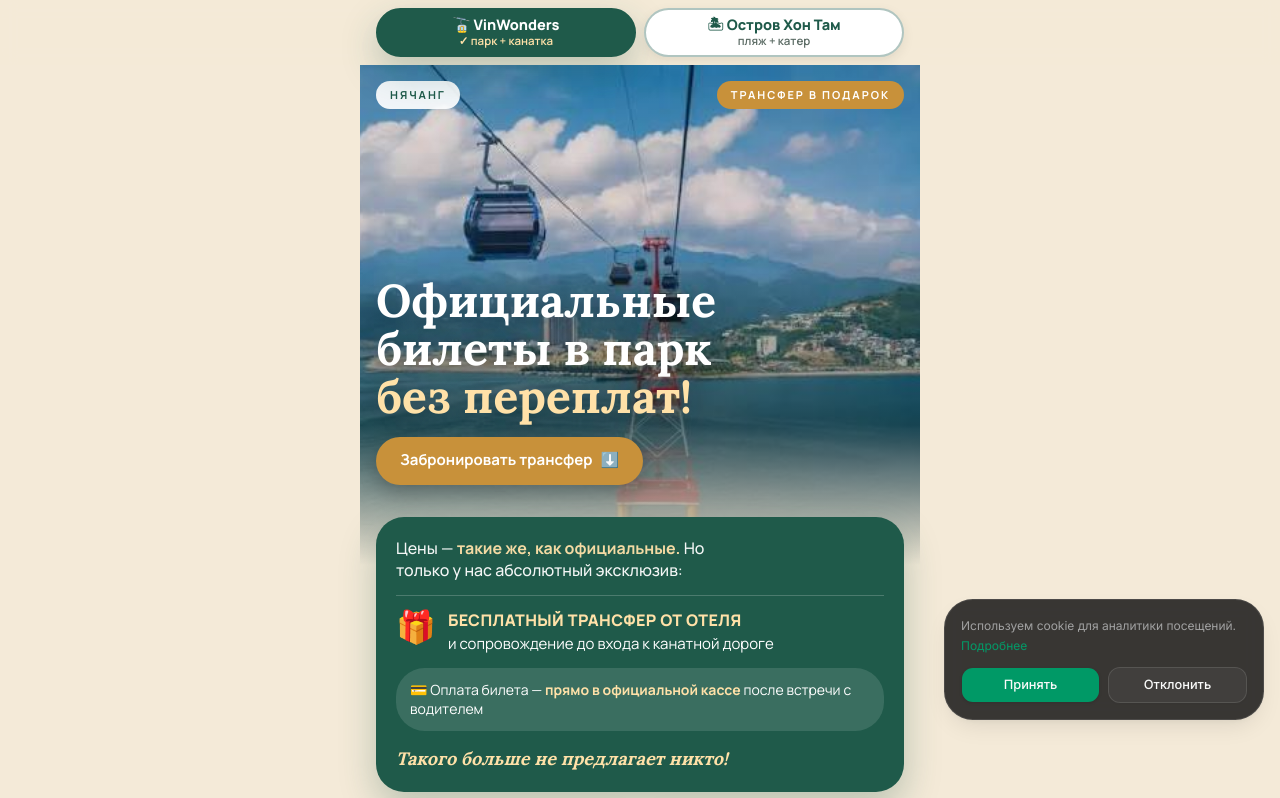
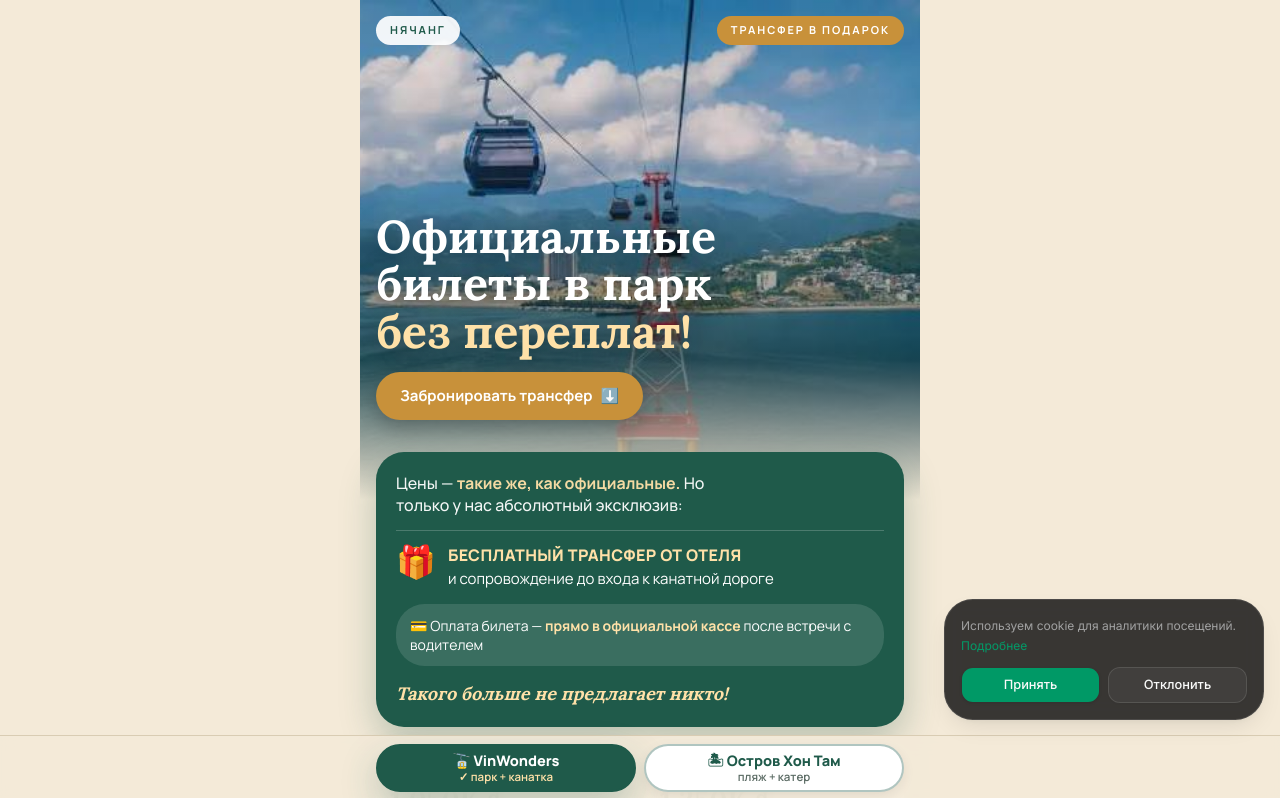
Before and after one commit to selezn777/victour, a Next.js app: page /park in a window 1280 px wide. Shown: the top 798 px of the page. Built offline with nearby package versions, Linux system fonts and the light colour scheme; no server answers; a web font is replaced by a local one.

Commit message:
/park: переключатель направлений — внизу экрана (под большой палец), прячется пока печатают в форме
Co-Authored-By: Claude Opus 5.5 <noreply@anthropic.com>

```diff
--- a/src/app/park/landing.tsx
+++ b/src/app/park/landing.tsx
@@ -1,6 +1,6 @@
 "use client"
 
-import { useEffect, useSyncExternalStore } from "react"
+import { useEffect, useState, useSyncExternalStore } from "react"
 import { BookingSection } from "./booking-section"
 import { DESTINATIONS, DESTINATION_ORDER, PARK_WHATSAPP, type DestinationId } from "./park-config"
 import { THEMES } from "./ui"
@@ -48,6 +48,22 @@ export function Landing({
     return () => clearTimeout(t)
   }, [destination])
 
+  // Пока турист печатает в форме, нижняя панель прячется — иначе на телефоне
+  // она всплывает над клавиатурой и закрывает поле
+  const [typing, setTyping] = useState(false)
+  useEffect(() => {
+    const isField = (t: EventTarget | null) =>
+      t instanceof HTMLElement && t.matches("input:not([type=time]):not([type=date]), textarea, select")
+    const onIn = (e: FocusEvent) => isField(e.target) && setTyping(true)
+    const onOut = () => setTyping(false)
+    document.addEventListener("focusin", onIn)
+    document.addEventListener("focusout", onOut)
+    return () => {
+      document.removeEventListener("focusin", onIn)
+      document.removeEventListener("focusout", onOut)
+    }
+  }, [])
+
   return (
     <div
       style={THEMES[destination] as React.CSSProperties}
@@ -55,7 +71,9 @@ export function Landing({
     >
       <nav
         aria-label="Направление"
-        className="sticky top-0 z-30 bg-(--c-bg)/90 px-4 pt-[calc(env(safe-area-inset-top)+8px)] pb-2 backdrop-blur transition-colors duration-500"
+        className={`fixed inset-x-0 bottom-0 z-30 border-t border-(--c-border) bg-(--c-bg)/92 px-4 pt-2 pb-[calc(env(safe-area-inset-bottom)+8px)] backdrop-blur transition-[transform,background-color] duration-300 ${
+          typing ? "translate-y-full" : ""
+        }`}
       >
         {/* Две равноправные карточки: неактивная тоже явно кнопка, а не подпись */}
         <div className="mx-auto grid max-w-[528px] grid-cols-2 gap-2">
@@ -88,7 +106,7 @@ export function Landing({
         </div>
       </nav>
 
-      <main className="mx-auto max-w-[560px] pb-10">
+      <main className="mx-auto max-w-[560px] pb-28">
         {content[destination]}
 
         <div className="mt-7 space-y-7 px-4">
```
